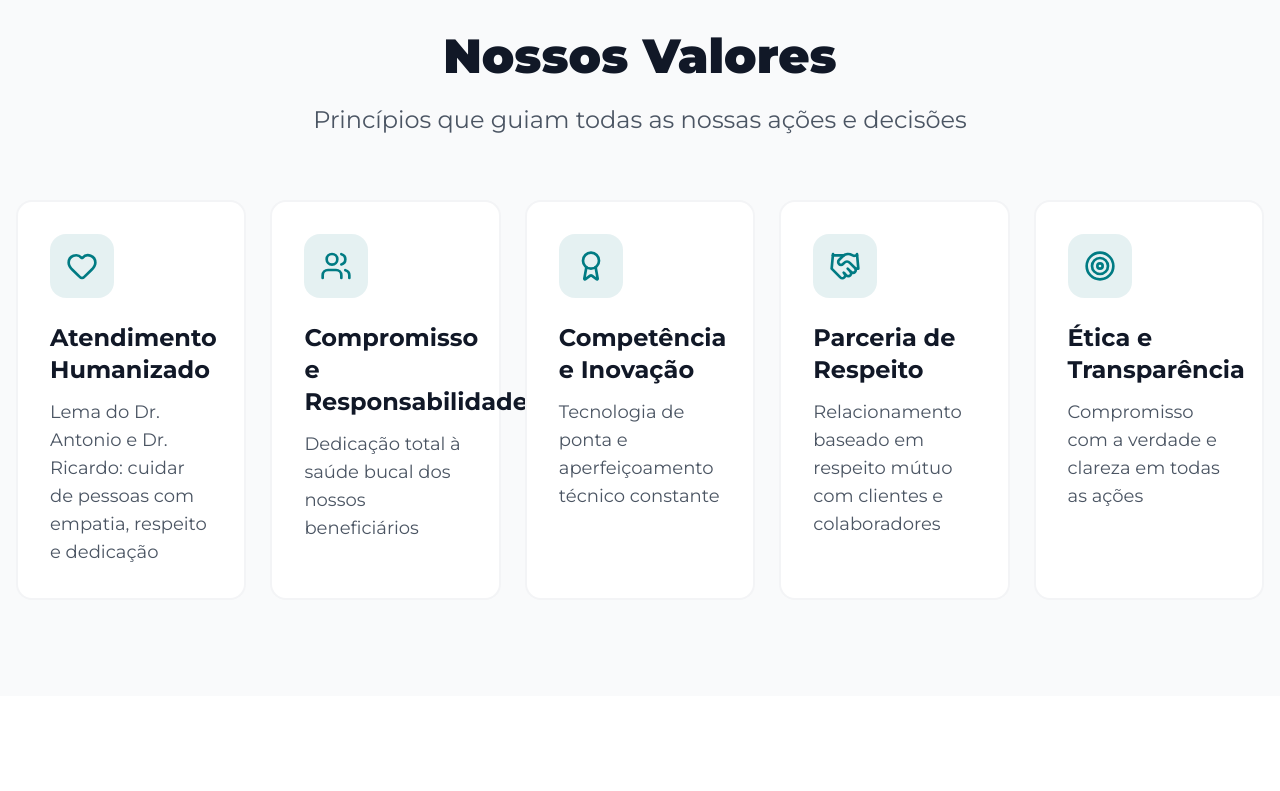
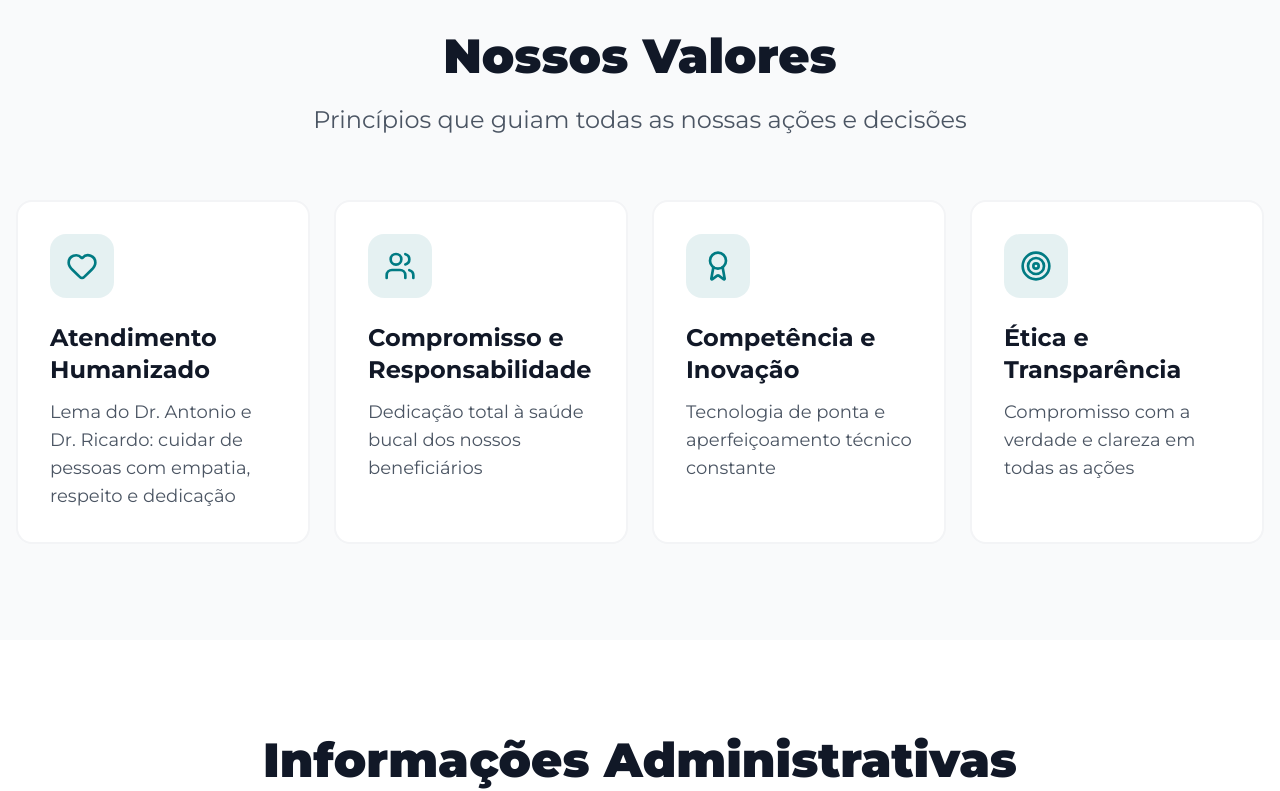
Before and after one commit to gazevedorp/integral-dental, a React (Vite) app: page /sobre in a window 1280 px wide. Shown: the part 1248-2039 px from the top of the page. Built offline with nearby package versions, Linux system fonts and the light colour scheme.

Commit message:
chore: alter grid valores

```diff
--- a/src/pages/Sobre.tsx
+++ b/src/pages/Sobre.tsx
@@ -20,11 +20,6 @@
       icon: Award,
       title: 'Competência e Inovação',
       description: 'Tecnologia de ponta e aperfeiçoamento técnico constante'
-    },
-    {
-      icon: Handshake,
-      title: 'Parceria de Respeito',
-      description: 'Relacionamento baseado em respeito mútuo com clientes e colaboradores'
     },
     {
       icon: Target,
@@ -114,7 +109,7 @@
             </p>
           </motion.div>
 
-          <div className="grid md:grid-cols-2 lg:grid-cols-5 gap-6 max-w-7xl mx-auto">
+          <div className="grid md:grid-cols-2 lg:grid-cols-4 gap-6 max-w-7xl mx-auto">
             {valores.map((valor, index) => (
               <motion.div
                 key={valor.title}
```
